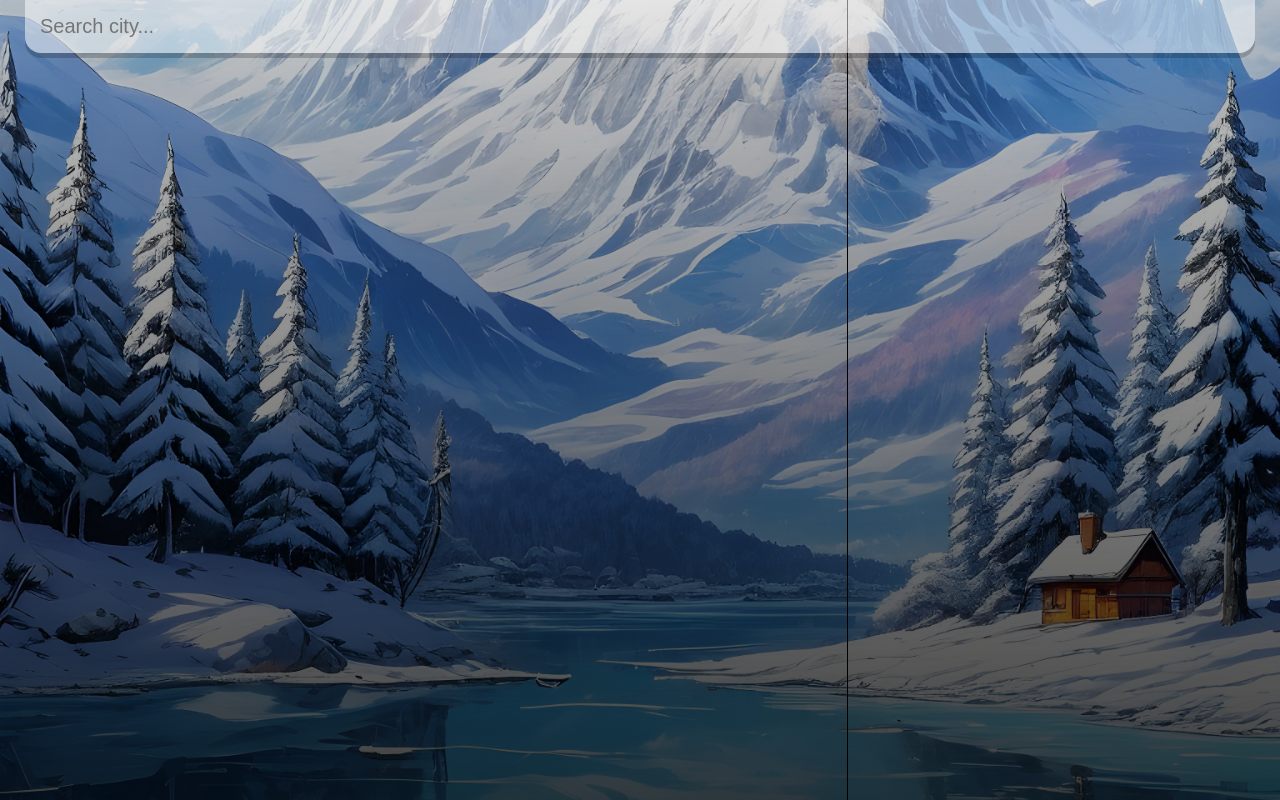
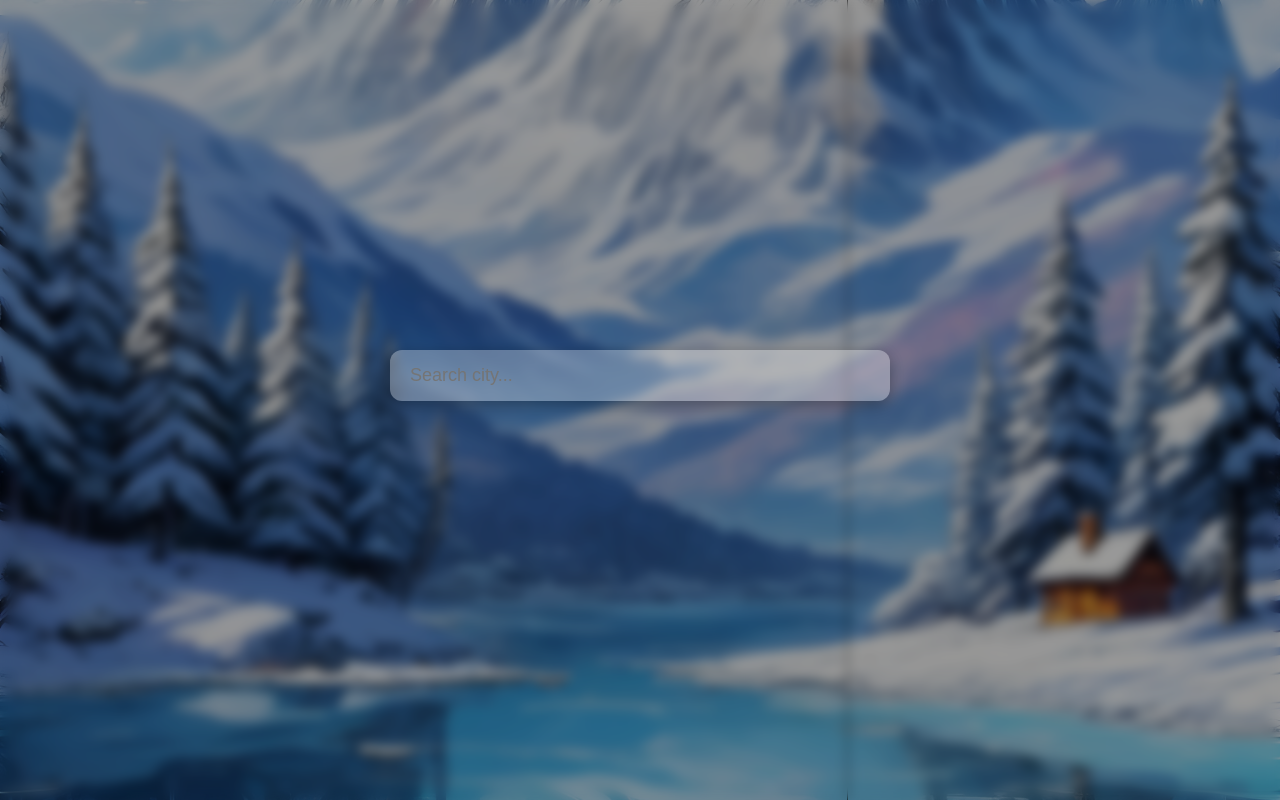
Before and after one commit to Tiago7mendes/React-Weather, a React (Create React App) app: page / in a window 1280 px wide. Built offline with nearby package versions, Linux system fonts and the light colour scheme.

Commit message:
Search bar in css

```diff
--- a/src/index.css
+++ b/src/index.css
@@ -24,41 +24,42 @@ body {
   background-image: url(./assets/warm-bg.jpg);
 }
 
+/* Camada de overlay */
 main {
   min-height: 100vh;
-  background-image: linear-gradient(to bottom, rgba(0,0,0,0.2), rgba(0,0,0,0.75));
+  background: rgba(0, 0, 0, 0.4);
+  backdrop-filter: blur(6px);
   padding: 25px;
+  display: flex;
+  flex-direction: column;
+  justify-content: center;
+  align-items: center;
 }
 
+/* Barra de busca */
 .search-box {
   width: 100%;
-  margin: 0 0 75px;
+  max-width: 500px;
+  margin-bottom: 50px;
 }
 
 .search-box .search-bar {
   display: block;
   width: 100%;
-  padding: 15px;
-
-  appearance: none;
-  background: none;
+  padding: 15px 20px;
   border: none;
+  border-radius: 12px;
+  background: rgba(255, 255, 255, 0.3);
+  color: #fff;
+  font-size: 18px;
   outline: none;
-
-  background-color: rgba(255,255,255,0.5);
-  border-radius: 0px 0px 16px 16px;
-  margin-top: -25px;
-
-  box-shadow: 0px 5px rgba(0,0,0,0.2);
-
-  color: #313131;
-  font-size: 20px;
-
-  transition: 0.4s ease;
+  box-shadow: 0 4px 15px rgba(0, 0, 0, 0.3);
+  transition: background 0.3s ease;
 }
 
 .search-box .search-bar:focus {
-  background-color: rgba(255,255,255,0.75);
+  background: rgba(255, 255, 255, 0.6);
+  color: #000;
 }
 
 .location-box .location {
```
